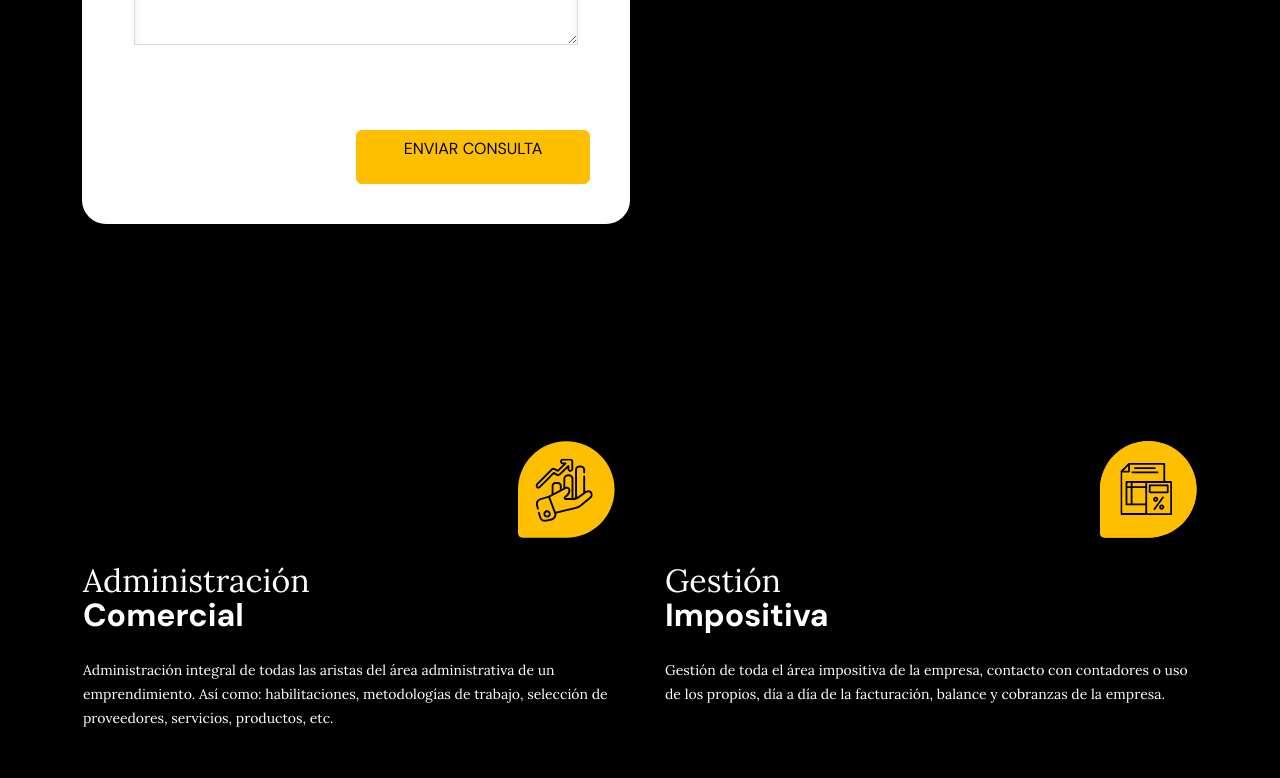
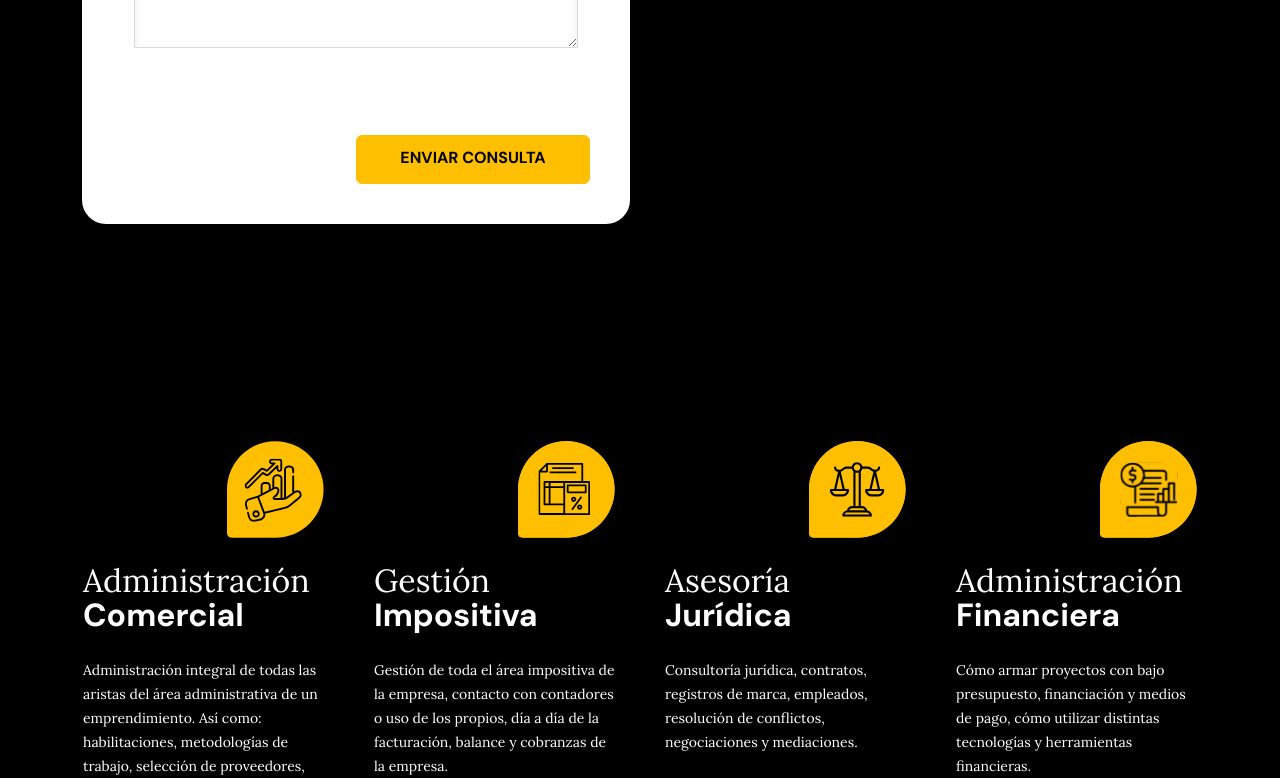
Before and after one commit to ketzal88/shallpass, a React (Create React App) app: page / in a window 1280 px wide. Shown: the part 1100-1878 px from the top of the page. Built offline with nearby package versions, Linux system fonts and the light colour scheme.

Commit message:
Email correcto

```diff
--- a/src/components/Form/Form.js
+++ b/src/components/Form/Form.js
@@ -8,7 +8,10 @@ export const Form = ({ SERVICE_ID, TEMPLATE_ID, PUBLIC_KEY, id }) => {
 
     // console.log(`Srvice ID:${SERVICE_ID}, Templete ID: ${TEMPLATE_ID}, Public Key: ${PUBLIC_KEY}`)
 
+
+
     const form = useRef();
+
 
     const sendEmail = (e) => {
         e.preventDefault();
@@ -31,7 +34,7 @@ export const Form = ({ SERVICE_ID, TEMPLATE_ID, PUBLIC_KEY, id }) => {
                         </Col>
                         <Col md={6} className='fomItem'>
                             <label>Teléfono</label><br />
-                            <input type="tel" name="user_name" placeholder='Ingresa tu teléfono' />
+                            <input type="tel" name="user_phone" placeholder='Ingresa tu teléfono' />
                         </Col>
                     <Col md={12} className='fomItem '>
                         <label>Email</label><br />
--- a/src/components/Form/Form.scss
+++ b/src/components/Form/Form.scss
@@ -62,6 +62,12 @@
         border: 1px solid rgba(66, 66, 66, 0.2);
         box-shadow: inset 0px 6px 8px rgba(0, 0, 0, 0.08);
     }
+    #sendEmail{
+        input{
+            padding-top: 18px;
+            font-weight: 700 !important;
+        }
+    }
 }
 
 @media (max-width: 420px) {
--- a/src/components/Rubros/Rubros.js
+++ b/src/components/Rubros/Rubros.js
@@ -8,7 +8,7 @@ export const Rubros = ({data}) => {
 
     const rubros = data
     return (
-        <Row id='rubros' xs={1} sm={2} md={2} className="g-5">
+        <Row id='rubros' xs={1} sm={2} md={2} lg={4} className="g-5">
             {rubros.map(({icon, title, sTitle, body}, i) =>
                 <Card
                     key={i}
```
